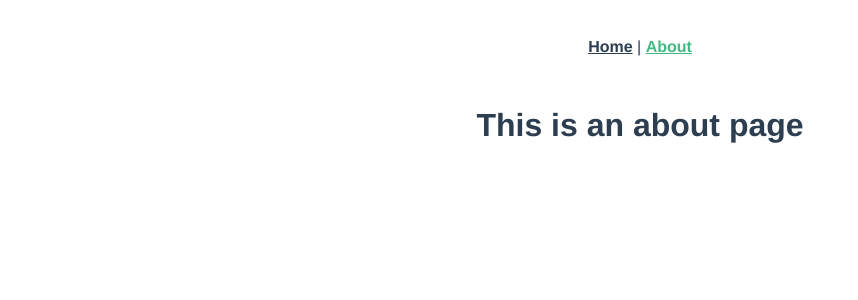
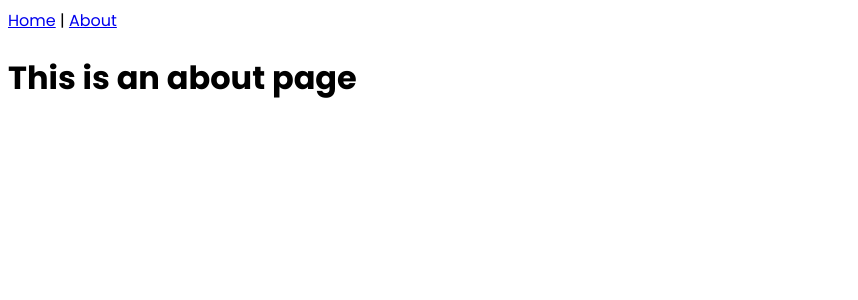
Before and after one commit to AnandChowdhary/gifapp, a Vue app: page /about in a window 1280 px wide. Shown: the top 300 px of the page, without its empty margins (0-858 px from the left). Built offline with nearby package versions, Linux system fonts and the light colour scheme.

Commit message:
:lipstick: Add Poppins typeface

```diff
--- a/public/index.html
+++ b/public/index.html
@@ -6,6 +6,7 @@
     <meta name="viewport" content="width=device-width,initial-scale=1.0">
     <link rel="icon" href="<%= BASE_URL %>favicon.ico">
     <title>GIFAPP</title>
+    <link href="https://fonts.googleapis.com/css?family=Poppins:400,700&display=swap" rel="stylesheet">
   </head>
   <body>
     <noscript>
--- a/src/App.vue
+++ b/src/App.vue
@@ -9,24 +9,8 @@
 </template>
 
 <style lang="scss">
-#app {
-  font-family: "Avenir", Helvetica, Arial, sans-serif;
-  -webkit-font-smoothing: antialiased;
-  -moz-osx-font-smoothing: grayscale;
-  text-align: center;
-  color: #2c3e50;
-}
-
-#nav {
-  padding: 30px;
-
-  a {
-    font-weight: bold;
-    color: #2c3e50;
-
-    &.router-link-exact-active {
-      color: #42b983;
-    }
-  }
+body {
+  font-family: "Poppins", -apple-system, BlinkMacSystemFont, "Segoe UI", Roboto,
+    Oxygen, Ubuntu, Cantarell, "Open Sans", "Helvetica Neue", sans-serif;
 }
 </style>
```
